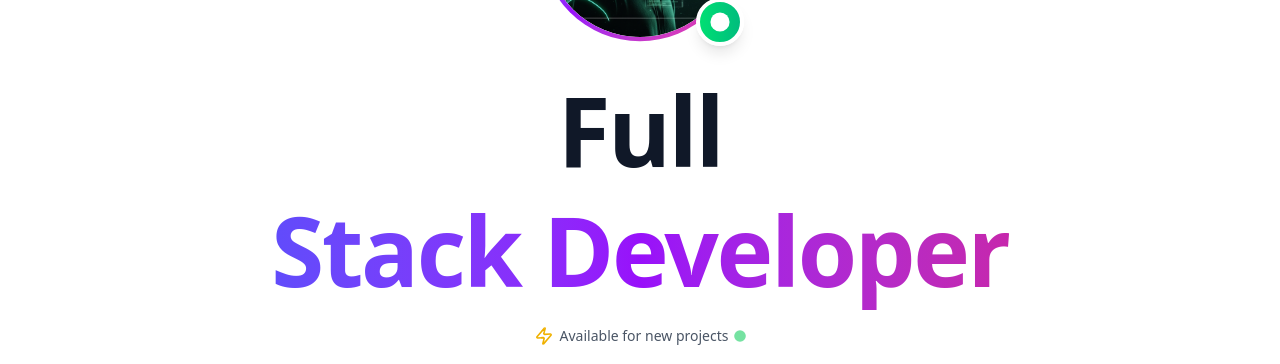
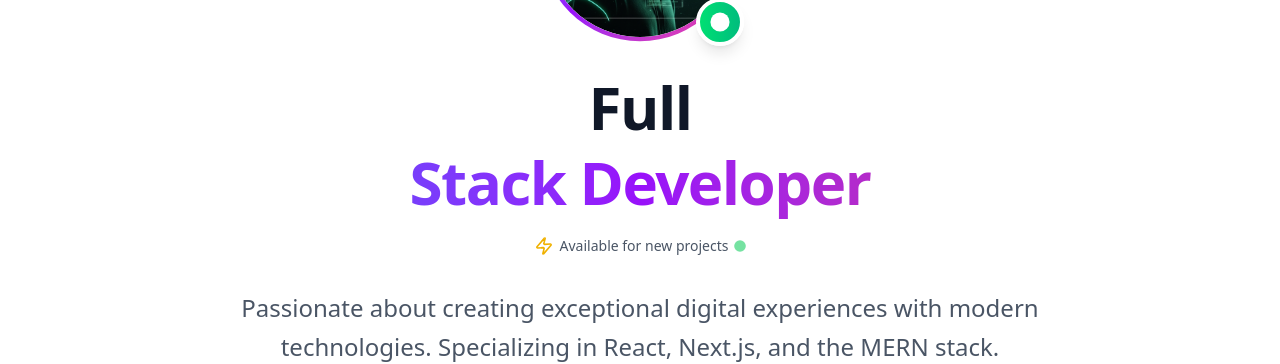
Before and after one commit to dipu67/portfolio, a Next.js app: page / in a window 1280 px wide. Shown: the part 282-646 px from the top of the page. Built offline with nearby package versions, Linux system fonts and the light colour scheme; no server answers.

Commit message:
update h1

```diff
--- a/app/components/HeroSection.tsx
+++ b/app/components/HeroSection.tsx
@@ -100,7 +100,7 @@
             transition={{ delay: 1.2, duration: 0.8 }}
           >
             <motion.h1
-              className="text-4xl sm:text-5xl md:text-6xl lg:text-7xl xl:text-8xl font-black text-gray-900 dark:text-white leading-tight tracking-tight"
+              className="text-4xl sm:text-2xl md:text-3xl lg:text-4xl xl:text-6xl font-black text-gray-900 dark:text-white leading-tight tracking-tight"
               initial={{ opacity: 0, scale: 0.5 }}
               animate={{ opacity: 1, scale: 1 }}
               transition={{ delay: 1.4, duration: 0.8, type: "spring" }}
```
Also changed, not shown: tsconfig.json (+20 -5 lines).
